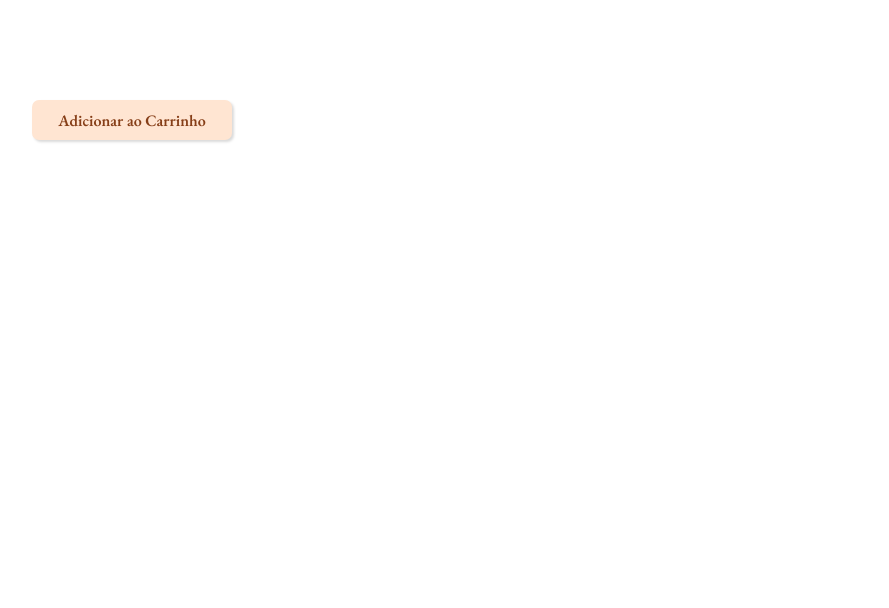
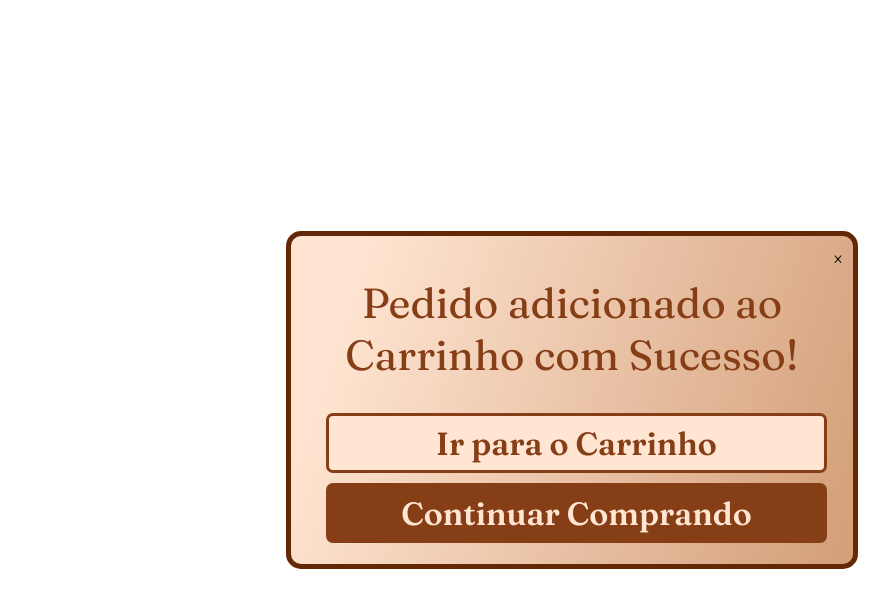
Before and after one commit to DanielAssuncaoDeveloper/WebSite_DoceriaBizus, a React (Create React App) app in the folder doceria-bizus/: page /teste in a window 1280 px wide. Shown: the top 608 px of the page, without its empty margins (68-957 px from the left). Built offline with nearby package versions, Linux system fonts and the light colour scheme; a web font is replaced by a local one.

Commit message:
Adicionar Modal do carrinho de compras com HTML E CSS

```diff
--- a/doceria-bizus/src/pages/tests/index.js
+++ b/doceria-bizus/src/pages/tests/index.js
@@ -1,13 +1,7 @@
 import React from 'react';
-
+import ModalCarrinho from '../../ui/components/modal-adicionar-ao-carrinho/index';
 import { Button } from '../../ui/styles/styledInputs';
 
 export default function TestComponents(){
-    return (
-        <div style={{padding: "100px"}}>
-         <Button onClick={() => alert()} width="200px" height="40px">
-            Adicionar ao Carrinho
-         </Button>
-        </div>
-    )
+    return (<ModalCarrinho/>)
 }
--- /dev/null
+++ b/doceria-bizus/src/ui/components/modal-adicionar-ao-carrinho/index.js
@@ -0,0 +1,16 @@
+import {Button} from '../../styles/styledInputs'
+
+import { Modalparagrafo,ModalContent, Modal, ModalCButton,GoToCart,ContinueShopping } from './styled'
+
+export default function ModalCarrinho() {
+    return (
+        <Modal>
+            <ModalContent>
+                <ModalCButton>&times;</ModalCButton>
+                <Modalparagrafo>Pedido adicionado ao Carrinho com Sucesso!</Modalparagrafo>
+                <GoToCart>Ir para o Carrinho</GoToCart>
+                <ContinueShopping> Continuar Comprando</ContinueShopping>
+            </ModalContent>
+        </Modal>
+    )
+}
--- /dev/null
+++ b/doceria-bizus/src/ui/components/modal-adicionar-ao-carrinho/styled.js
@@ -0,0 +1,75 @@
+import styled from "styled-components";
+
+export const Modalparagrafo = styled.p `
+
+    font-size: 42px;
+    font-weight: 400;
+    line-height: 51.79px;
+    text-align: center;
+    `
+export const ModalContent = styled.div `
+    box-sizing: border-box;
+    position: relative;
+    width: 572px;
+    height: 338px;
+    background: linear-gradient(108.69deg, #FFE5D2 10.79%, #D4A07B 97.17%);
+    border: 5px solid #642806;
+    border-radius: 15px;
+    justify-content: center;
+`
+export const Modal = styled.div `
+    display: flex;
+    align-items: center;
+    justify-content: center;
+    position: fixed;
+    width: 100%;
+    height: 100%;
+    font-family: Fraunces;
+    color: rgba(134, 62, 23, 1)
+
+`
+export const ModalCButton = styled.span `
+    position: absolute;
+    top: 10px;
+    right: 10px;
+    color: #000;
+    font-size: 20px;
+    cursor: pointer;
+`
+
+
+
+export const GoToCart = styled.button `
+    background-color: #f5e8de;
+    border: 4px solid #aa7d52;
+    position: absolute;
+    width: 501px;
+    height: 60px;
+    left: 35px;
+    top: 177px;
+    background: #FFE5D2;
+    border: 3px solid #863E17;
+    border-radius: 7px;
+    font-size: 32px;
+    color: #863e17;
+    font-family: Fraunces;
+    cursor: pointer;
+    display: block;
+    font-weight: 600;
+`
+export const ContinueShopping = styled.button `
+    position: absolute;
+    width: 501px;
+    height: 60px;
+    left: 35px;
+    top: 247px;
+    background: #863E17;
+    border: 3px solid #863E17;
+    border-radius: 7px;
+    font-size: 32px;
+    color: rgb( 255, 229, 210, 1);
+    font-family: Fraunces;
+=    cursor: pointer;
+    display: block;
+    font-weight: 600;
+`
```
